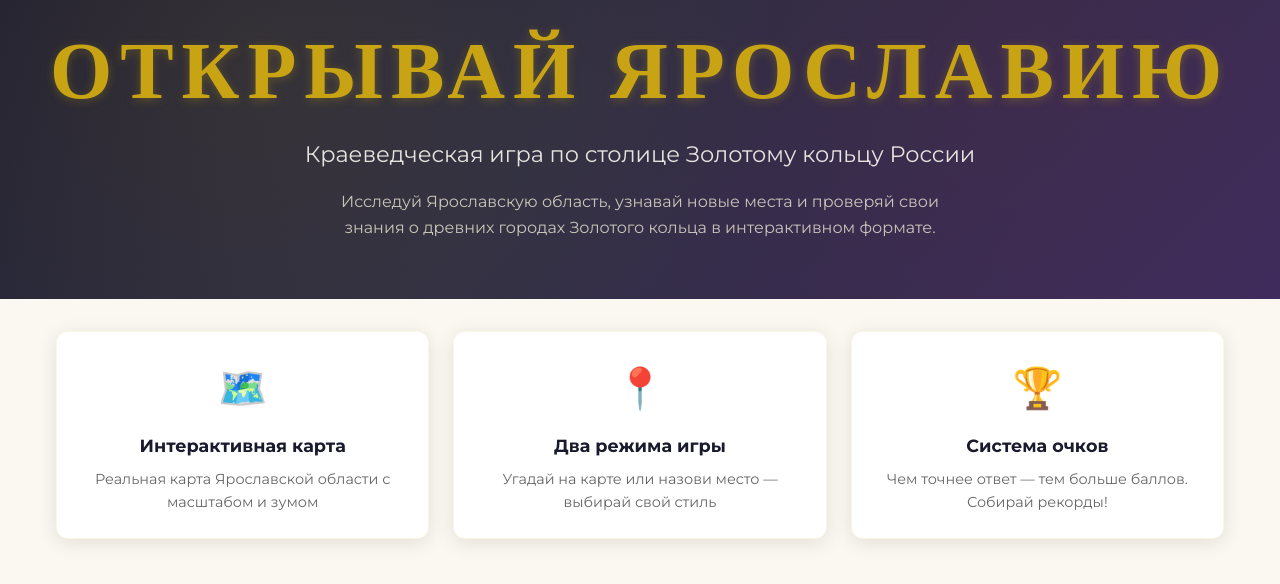
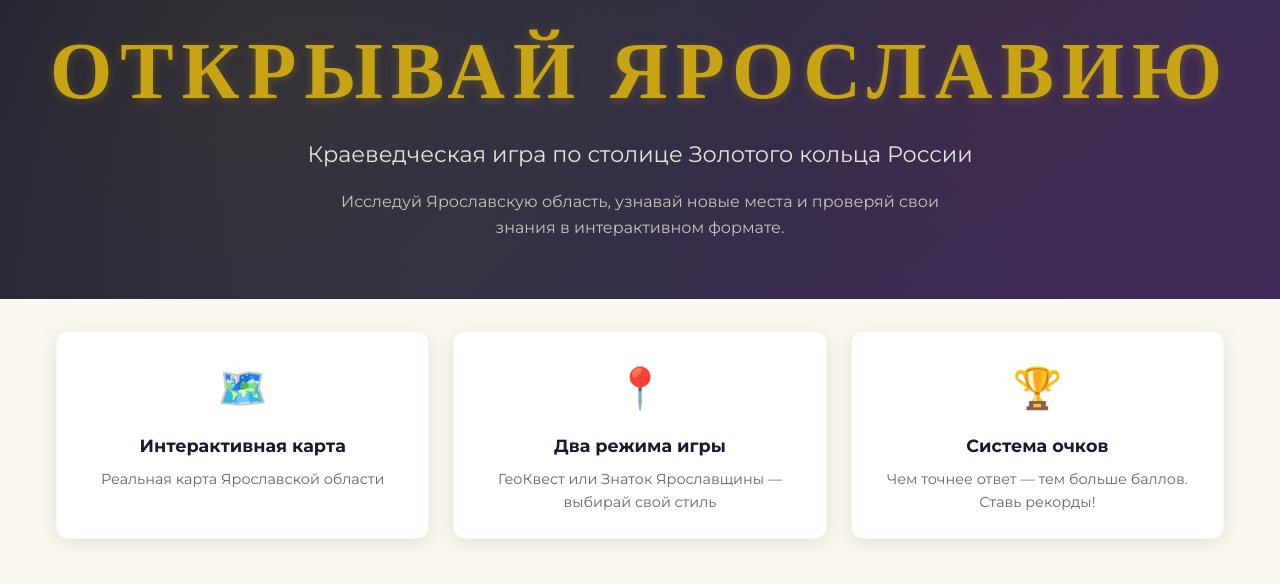
Before and after one commit to Aoneti/yaroslavia-prototype, a plain HTML site: page index.html in a window 1280 px wide. Shown: the part 181-765 px from the top of the page. Drawn offline with nearby package versions, Linux system fonts and the light colour scheme; files whose address does not match are found by name.

Commit message:
Refine text content in index.html
Updated subtitles and descriptions for clarity and consistency.

```diff
--- a/index.html
+++ b/index.html
@@ -18,10 +18,10 @@
                 <img src="assets/images/logo.svg" alt="Ярославия" class="logo">
             </div>
             <h1 class="title">ОТКРЫВАЙ ЯРОСЛАВИЮ</h1>
-            <p class="subtitle">Краеведческая игра по столице Золотому кольцу России</p>
+            <p class="subtitle">Краеведческая игра по столице Золотого кольца России</p>
             <p class="description">
                 Исследуй Ярославскую область, узнавай новые места и проверяй свои знания
-                о древних городах Золотого кольца в интерактивном формате.
+				в интерактивном формате.
             </p>
         </div>
     </header>
@@ -31,17 +31,17 @@
             <div class="feature-card">
                 <div class="feature-icon" aria-hidden="true">🗺️</div>
                 <h3>Интерактивная карта</h3>
-                <p>Реальная карта Ярославской области с масштабом и зумом</p>
+                <p>Реальная карта Ярославской области</p>
             </div>
             <div class="feature-card">
                 <div class="feature-icon" aria-hidden="true">📍</div>
                 <h3>Два режима игры</h3>
-                <p>Угадай на карте или назови место — выбирай свой стиль</p>
+                <p>ГеоКвест или Знаток Ярославщины — выбирай свой стиль</p>
             </div>
             <div class="feature-card">
                 <div class="feature-icon" aria-hidden="true">🏆</div>
                 <h3>Система очков</h3>
-                <p>Чем точнее ответ — тем больше баллов. Собирай рекорды!</p>
+                <p>Чем точнее ответ — тем больше баллов. Ставь рекорды!</p>
             </div>
         </section>
 
@@ -110,7 +110,7 @@
             <div class="about-content">
                 <p>
                     <strong>«Ярославия»</strong> — это образовательная краеведческая игра,
-                    посвящённая Ярославской области и городам Золотого кольца России.
+                    посвящённая Ярославской области.
                     Проект создан для популяризации региональной истории и географии
                     в увлекательном игровом формате.
                 </p>
```
